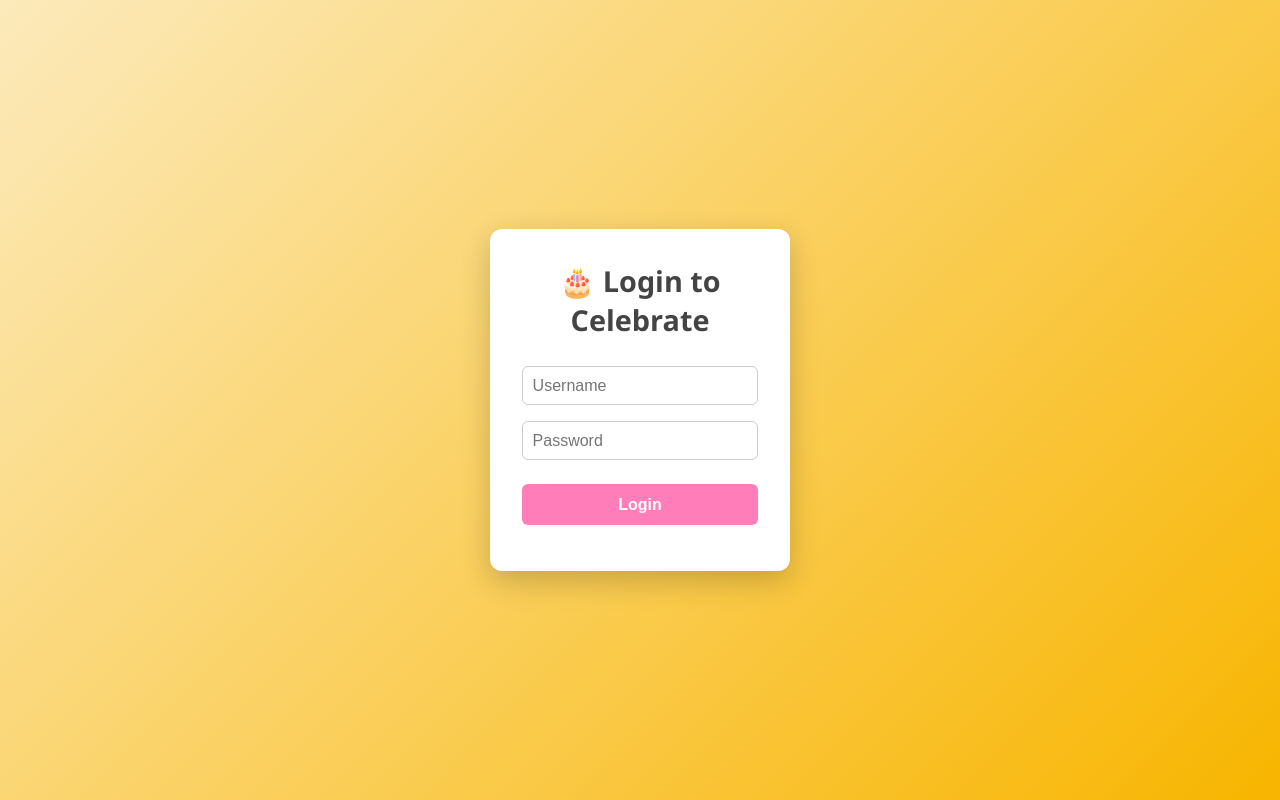
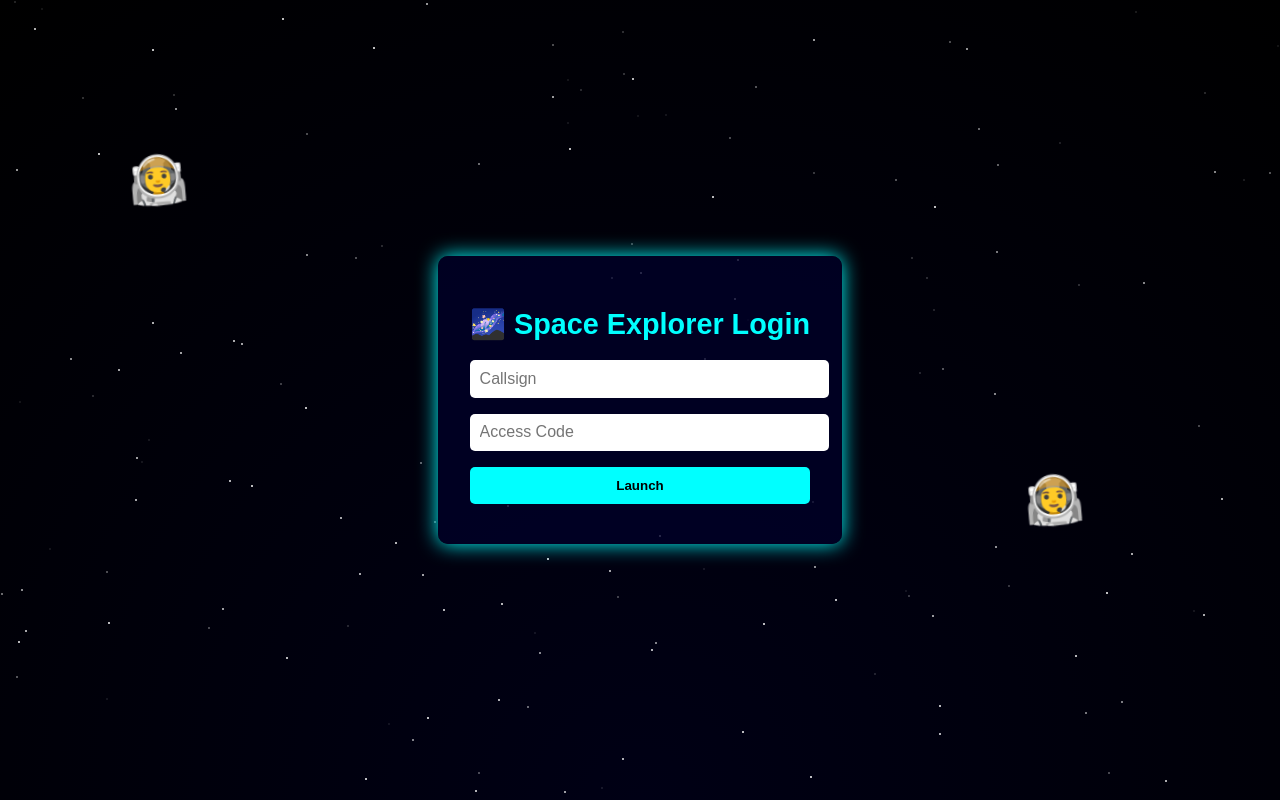
Before and after one commit to roparon/Flask_Task_App, a Flask app: template app/templates/griev.html in a window 1280 px wide. Run offline with Flask 3, Linux system fonts and the light colour scheme; the template is opened without the code that fills it, so the values that code supplies are empty.

Commit message:
innitial commit

```diff
--- a/app/templates/griev.html
+++ b/app/templates/griev.html
@@ -2,279 +2,156 @@
 <html lang="en">
 <head>
   <meta charset="UTF-8">
-  <title>Birthday Celebration Login</title>
-  <meta name="viewport" content="width=device-width, initial-scale=1">
+  <title>Space Explorer Login</title>
+  <meta name="viewport" content="width=device-width, initial-scale=1.0">
   <style>
-    * {
-      box-sizing: border-box;
-    }
-
     body {
       margin: 0;
-      font-family: 'Segoe UI', sans-serif;
-      background: linear-gradient(135deg, #fceabb, #f8b500);
+      font-family: 'Orbitron', sans-serif;
+      background: radial-gradient(circle at bottom, #000015, #000);
+      overflow: hidden;
       display: flex;
-      flex-direction: column;
       align-items: center;
       justify-content: center;
       height: 100vh;
-      overflow: hidden;
-      transition: background 1s;
+      color: white;
     }
 
-    body.flashy {
-      animation: flashBg 2s infinite alternate;
+    .stars {
+      position: absolute;
+      width: 100%;
+      height: 100%;
+      background: transparent;
+      overflow: hidden;
     }
 
-    @keyframes flashBg {
-      0% { background: linear-gradient(135deg, #fceabb, #f8b500); }
-      100% { background: linear-gradient(135deg, #ffb6c1, #ff69b4); }
+    .star {
+      position: absolute;
+      width: 2px;
+      height: 2px;
+      background: white;
+      border-radius: 50%;
+      animation: twinkle 3s infinite ease-in-out;
     }
 
-    .card {
-      background: white;
+    @keyframes twinkle {
+      0%, 100% { opacity: 0.1; }
+      50% { opacity: 1; }
+    }
+
+    .login-card {
+      background: rgba(0, 0, 40, 0.8);
       padding: 2rem;
-      border-radius: 12px;
-      box-shadow: 0 10px 30px rgba(0,0,0,0.2);
+      border-radius: 10px;
+      box-shadow: 0 0 20px #0ff;
       text-align: center;
-      max-width: 300px;
-      width: 90%;
+      z-index: 1;
     }
 
     h1 {
-      margin-top: 0;
       font-size: 1.8rem;
-      color: #444;
+      color: #0ff;
     }
 
     input {
-      padding: 0.6em;
+      display: block;
       width: 100%;
-      margin: 0.5em 0;
-      border: 1px solid #ccc;
-      border-radius: 6px;
+      padding: 0.6rem;
+      margin: 1rem 0;
+      border: none;
+      border-radius: 5px;
       font-size: 1rem;
     }
 
     button {
-      margin-top: 1em;
       width: 100%;
-      padding: 0.7em;
-      background: #ff7eb9;
+      padding: 0.7rem;
+      background: #0ff;
+      color: #000;
+      font-weight: bold;
       border: none;
-      color: white;
-      font-weight: bold;
-      font-size: 1rem;
-      border-radius: 6px;
+      border-radius: 5px;
       cursor: pointer;
-      transition: background 0.3s;
     }
 
-    button:hover {
-      background: #ff57a1;
+    #error {
+      color: #ff4d4d;
+      margin-top: 0.5rem;
     }
 
-    #error-message {
-      color: red;
-      font-size: 0.9rem;
-      margin-top: 0.5em;
+    .astronaut {
+      position: absolute;
+      font-size: 3rem;
+      animation: float 8s infinite ease-in-out;
     }
 
-    #welcome {
+    @keyframes float {
+      0% { transform: translateY(0) rotate(0deg); }
+      50% { transform: translateY(-30px) rotate(10deg); }
+      100% { transform: translateY(0) rotate(-10deg); }
+    }
+
+    .welcome {
       display: none;
       flex-direction: column;
       align-items: center;
+      justify-content: center;
       text-align: center;
+      z-index: 1;
     }
 
-    .celebrate {
+    .welcome h2 {
       font-size: 2rem;
-      margin-bottom: 0.5em;
-      border: 4px dashed white;
-      padding: 0.5em 1em;
-      border-radius: 10px;
-      animation: borderFlash 1s infinite;
+      color: #0ff;
     }
 
-    @keyframes borderFlash {
-      0% { border-color: #fff; }
-      50% { border-color: #ff69b4; }
-      100% { border-color: #fff; }
-    }
-
-    .logout-btn {
-      background: #333;
-      color: white;
-      margin-top: 2em;
-      animation: glow 1s infinite alternate;
-    }
-
-    @keyframes glow {
-      0% { box-shadow: 0 0 10px #ff69b4; }
-      100% { box-shadow: 0 0 20px #ff1493; }
-    }
-
-    .emoji {
-      position: absolute;
-      font-size: 2rem;
-      pointer-events: none;
-      animation: floatDown 6s linear forwards;
-    }
-
-    @keyframes floatDown {
-      0% {
-        transform: translateY(-10vh);
-        opacity: 1;
-      }
-      100% {
-        transform: translateY(100vh);
-        opacity: 0;
-      }
-    }
-
-    .gift-box {
-      position: absolute;
-      font-size: 2rem;
-      color: #ff1493;
-      animation: giftFall 5s linear infinite;
-      left: 50%;
-      transform: translateX(-50%);
-    }
-
-    @keyframes giftFall {
-      0% {
-        top: -10vh;
-        transform: rotate(0deg);
-      }
-      100% {
-        top: 100vh;
-        transform: rotate(720deg);
-      }
-    }
-
-    .confetti {
-      position: absolute;
-      width: 8px;
-      height: 8px;
-      background-color: #ff69b4;
-      border-radius: 50%;
-      animation: confettiFall 3s infinite;
-    }
-
-    @keyframes confettiFall {
-      0% { opacity: 1; transform: translateY(-10vh); }
-      100% { opacity: 0; transform: translateY(100vh); }
+    .logout {
+      margin-top: 1rem;
+      background: #ff4d4d;
     }
   </style>
 </head>
 <body>
+  <div class="stars" id="stars"></div>
+  <div class="astronaut" style="top: 20%; left: 10%;">👨‍🚀</div>
+  <div class="astronaut" style="top: 60%; left: 80%;">🧑‍🚀</div>
 
-  <!-- Login Section -->
-  <div class="card" id="login-card">
-    <h1>🎂 Login to Celebrate</h1>
-    <input type="text" id="username" placeholder="Username">
-    <input type="password" id="password" placeholder="Password">
-    <button onclick="login()">Login</button>
-    <p id="error-message"></p>
+  <div class="login-card" id="login-card">
+    <h1>🌌 Space Explorer Login</h1>
+    <input type="text" id="user" placeholder="Callsign">
+    <input type="password" id="pass" placeholder="Access Code">
+    <button onclick="login()">Launch</button>
+    <div id="error"></div>
   </div>
 
-  <!-- Welcome Section -->
-  <div id="welcome">
-    <h1 class="celebrate" id="greeting">🎉 Welcome Rop!</h1>
-    <p>Enjoy your birthday party with flowers and gifts 🎁</p>
-    <button class="logout-btn" onclick="logout()">Logout</button>
+  <div class="welcome" id="welcome">
+    <h2>🚀 Welcome, Commander!</h2>
+    <p>You have successfully docked with the mothership.</p>
+    <button class="logout" onclick="logout()">Log Out</button>
   </div>
 
-  <!-- Sound Effects -->
-  <audio id="bg-music" loop>
-    <source src="https://www.soundhelix.com/examples/mp3/SoundHelix-Song-1.mp3" type="audio/mp3">
-  </audio>
-  <audio id="login-sound">
-    <source src="https://www.soundhelix.com/examples/mp3/SoundHelix-Song-6.mp3" type="audio/mp3">
-  </audio>
-  <audio id="confetti-sound">
-    <source src="https://www.soundhelix.com/examples/mp3/SoundHelix-Song-4.mp3" type="audio/mp3">
-  </audio>
-  <audio id="error-sound">
-    <source src="https://www.soundhelix.com/examples/mp3/SoundHelix-Song-5.mp3" type="audio/mp3">
-  </audio>
-
   <script>
-    let bgMusicPlayed = false;
-    const bgMusic = document.getElementById('bg-music');
-    const loginSound = document.getElementById('login-sound');
-    const confettiSound = document.getElementById('confetti-sound');
-    const errorSound = document.getElementById('error-sound');
-
-    // Play background music on page load
-    window.onload = function() {
-      bgMusic.play();
-      bgMusic.volume = 0.2; // Low background music volume
-    };
+    const stars = document.getElementById('stars');
+    for (let i = 0; i < 150; i++) {
+      const star = document.createElement('div');
+      star.classList.add('star');
+      star.style.left = `${Math.random() * 100}vw`;
+      star.style.top = `${Math.random() * 100}vh`;
+      star.style.animationDelay = `${Math.random() * 3}s`;
+      stars.appendChild(star);
+    }
 
     function login() {
-      const username = document.getElementById('username').value.trim();
-      const password = document.getElementById('password').value;
-      const errorEl = document.getElementById('error-message');
+      const user = document.getElementById('user').value.trim();
+      const pass = document.getElementById('pass').value;
+      const error = document.getElementById('error');
 
-      if (username === 'user' && password === 'birthday123') {
-        loginSound.play();
-        loginSound.volume = 0.2; // Adjust sound volume
-        showWelcome(username);
+      if (user === 'commander' && pass === 'galaxy42') {
+        document.getElementById('login-card').style.display = 'none';
+        document.getElementById('welcome').style.display = 'flex';
       } else {
-        errorSound.play();
-        errorSound.volume = 0.2; // Adjust sound volume
-        errorEl.textContent = "Incorrect username or password.";
+        error.textContent = 'Invalid callsign or access code.';
       }
-    }
-
-    function showWelcome(name) {
-      document.getElementById('login-card').style.display = 'none';
-      const welcome = document.getElementById('welcome');
-      welcome.style.display = 'flex';
-      document.getElementById('greeting').textContent = `🎉 Welcome, ${name}!`;
-
-      document.body.classList.add('flashy');
-
-      // Falling flowers and gifts
-      for (let i = 0; i < 30; i++) {
-        const emoji = document.createElement('div');
-        emoji.className = 'emoji';
-        emoji.textContent = ['🌸', '🌼', '💐', '🌺', '🌻'][Math.floor(Math.random() * 5)];
-        emoji.style.left = Math.random() * 100 + 'vw';
-        emoji.style.top = '-50px';
-        emoji.style.animationDelay = Math.random() * 5 + 's';
-        emoji.style.fontSize = (Math.random() * 1.5 + 1.5) + 'rem';
-        document.body.appendChild(emoji);
-
-        setTimeout(() => emoji.remove(), 7000);
-      }
-
-      // Falling gift boxes
-      for (let i = 0; i < 5; i++) {
-        const gift = document.createElement('div');
-        gift.className = 'gift-box';
-        gift.textContent = '🎁';
-        gift.style.left = Math.random() * 100 + 'vw';
-        gift.style.animationDelay = Math.random() * 3 + 's';
-        document.body.appendChild(gift);
-
-        setTimeout(() => gift.remove(), 5000);
-      }
-
-      // Confetti effects
-      for (let i = 0; i < 100; i++) {
-        const confetti = document.createElement('div');
-        confetti.className = 'confetti';
-        confetti.style.left = Math.random() * 100 + 'vw';
-        confetti.style.animationDelay = Math.random() * 3 + 's';
-        document.body.appendChild(confetti);
-
-        setTimeout(() => confetti.remove(), 3000);
-      }
-
-      confettiSound.play();
-      confettiSound.volume = 0.2; // Adjust sound volume
     }
 
     function logout() {
```
